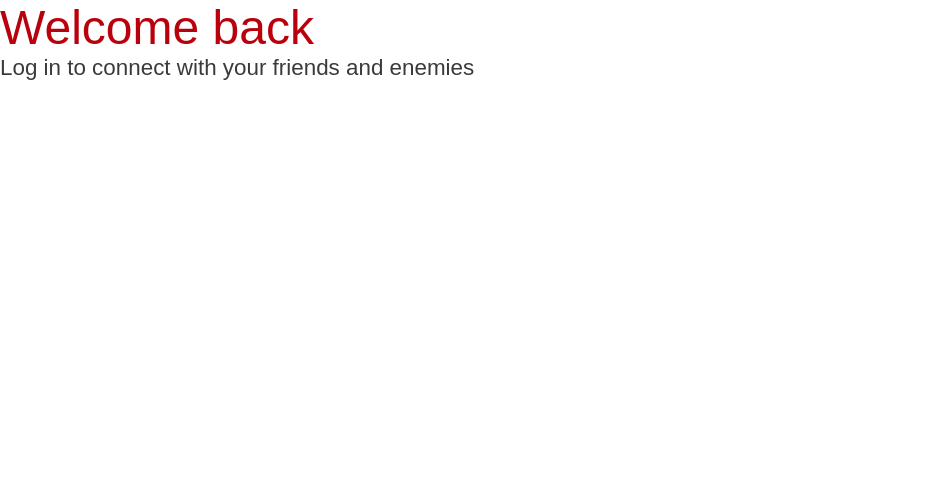
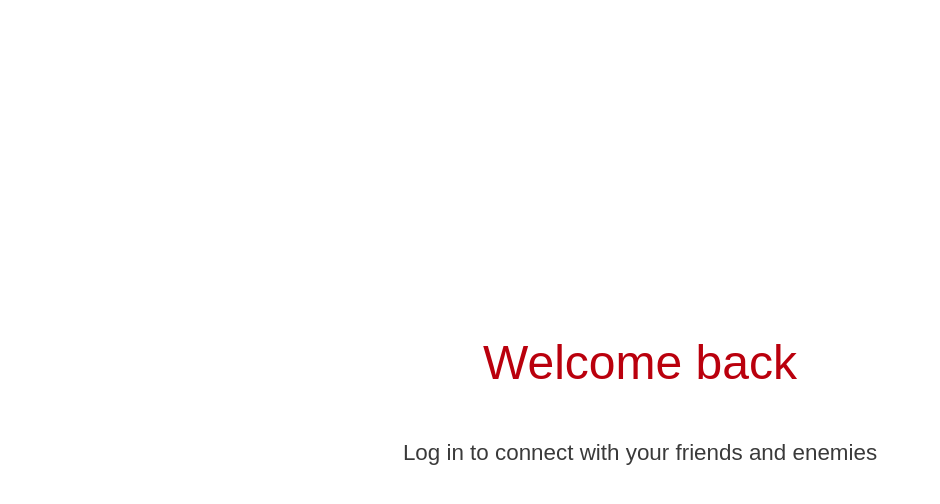
Before and after one commit to IngeHeeringa/202301-w7chwe-inge-heeringa-front, a React (Create React App) app: page /login in a window 1280 px wide. Shown: the top 504 px of the page, without its empty margins (0-940 px from the left). Built offline with nearby package versions, Linux system fonts and the light colour scheme; a web font is replaced by a local one.

Commit message:
Add styles to LoginPage

```diff
--- /dev/null
+++ b/src/pages/LoginPage/LoginPage.module.css
@@ -0,0 +1,9 @@
+.loginPage {
+  display: flex;
+  flex-direction: column;
+  justify-content: center;
+  align-items: center;
+  min-height: 100vh;
+  gap: 50px;
+  padding: 50px;
+}
--- a/src/pages/LoginPage/LoginPage.tsx
+++ b/src/pages/LoginPage/LoginPage.tsx
@@ -1,6 +1,8 @@
+import styles from "./LoginPage.module.css";
+
 const LoginPage = (): JSX.Element => {
   return (
-    <section>
+    <section className={styles.loginPage}>
       <h1>Welcome back</h1>
       <span>Log in to connect with your friends and enemies</span>
     </section>
```
